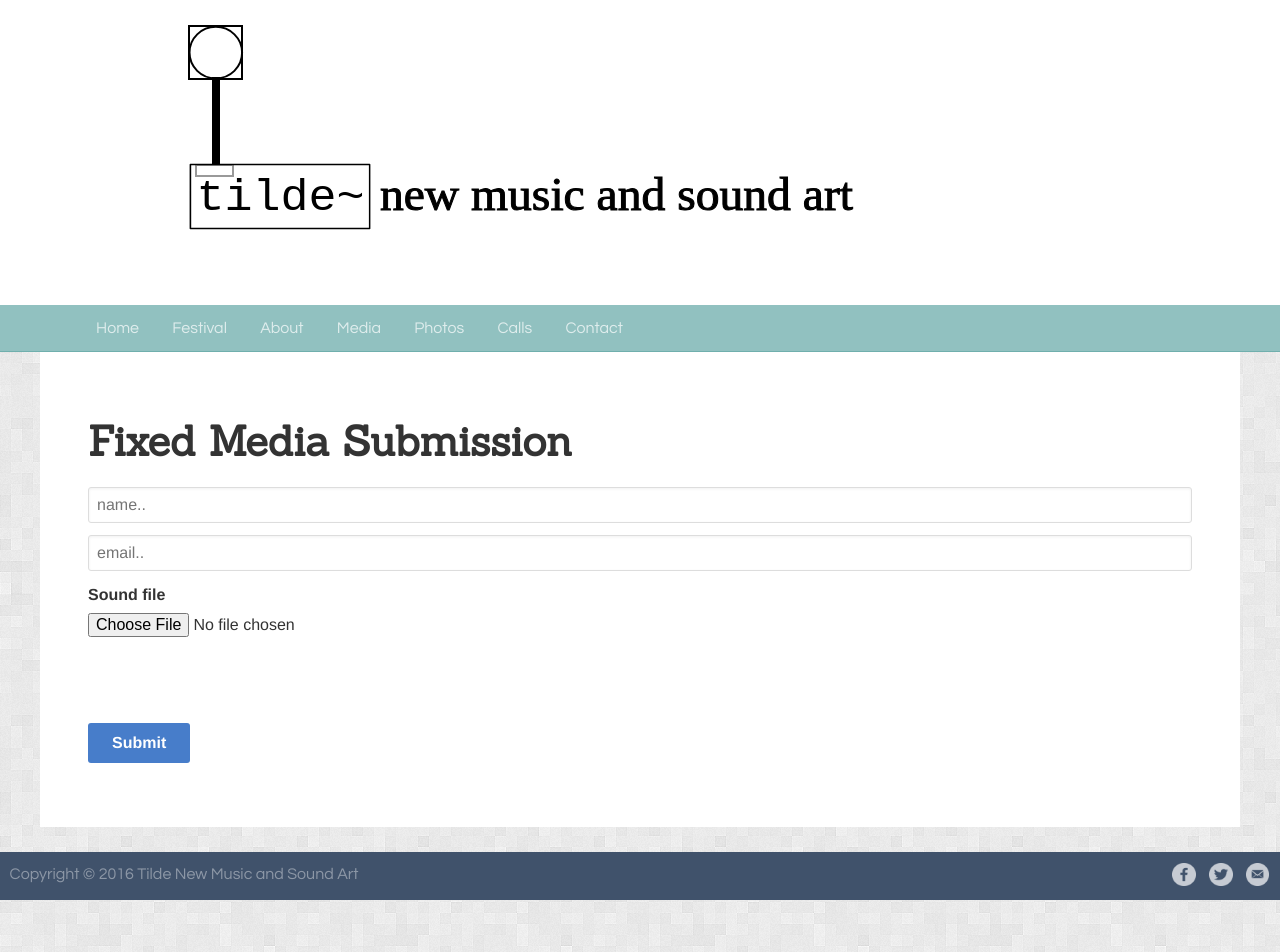
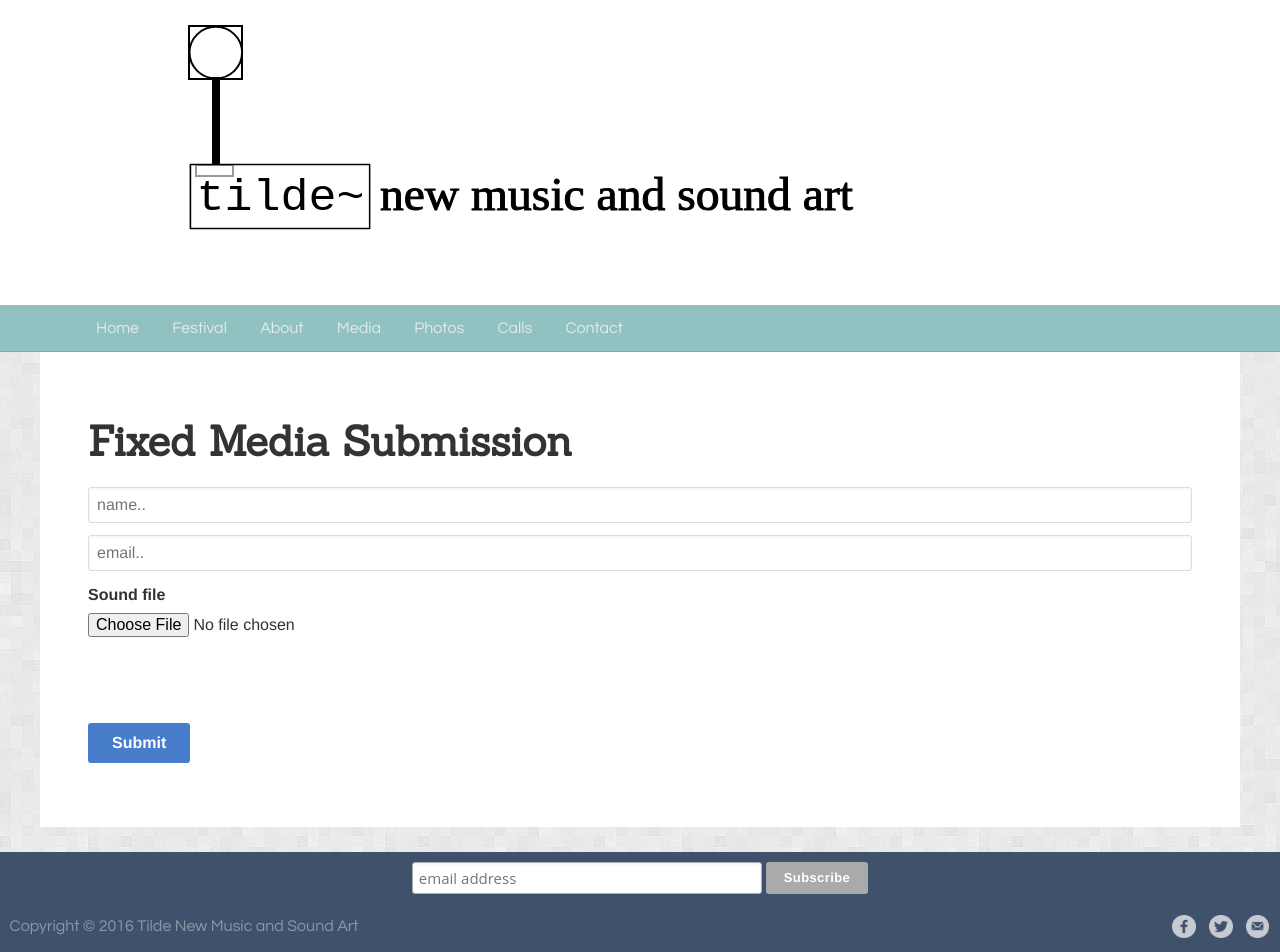
Before and after one commit to unclewalter/tilde-festival-website, a Jekyll site: the page built from pages/fixed-media.md, in a window 1280 px wide. Built offline with Jekyll 4.4.1, drawn with Linux system fonts in a browser that asks for light colours; a script that is not in the unit is left out.

Commit message:
Installing Mailchimp widget.

```diff
--- a/_includes/footer.html
+++ b/_includes/footer.html
@@ -1,16 +1,37 @@
+<div id="mc_embed_signup">
+  <form action="//tilde.us12.list-manage.com/subscribe/post?u=f7e04810a77975ae1f2673924&amp;id=7e9b43ae53" method="post" id="mc-embedded-subscribe-form" name="mc-embedded-subscribe-form" class="validate" target="_blank" novalidate>
+    <div id="mc_embed_signup_scroll">
+      <input type="email" value="" name="EMAIL" class="email" id="mce-EMAIL" placeholder="email address" required>
+      <!-- real people should not fill this in and expect good things - do not remove this or risk form bot signups-->
+      <div style="position: absolute; left: -5000px;" aria-hidden="true">
+        <input type="text" name="b_f7e04810a77975ae1f2673924_7e9b43ae53" tabindex="-1" value="">
+      </div>
+      <div class="clear">
+        <input type="submit" value="Subscribe" name="subscribe" id="mc-embedded-subscribe" class="button">
+      </div>
+    </div>
+  </form>
+</div>
+<!--End mc_embed_signup-->
 <footer class="site-footer">
   <span class="footer-copyright">Copyright © {{ 'now' | date: "%Y" }} Tilde New Music and Sound Art</span>
   <div class="footer-secondary-links">
     <ul class="footer-social">
-      <li><a href="https://www.facebook.com/tildenewmusic">
-        <img src="/assets/img/social/facebook.png" alt="Facebook">
-        </a></li>
-      <li><a href="https://twitter.com/tildenewmusic">
-        <img src="/assets/img/social/twitter.png" alt="Twitter">
-      </a></li>
-      <li><a href="mailto:info@tilde.net.au">
-        <img src="/assets/img/social/email.png" alt="Email">
-      </a></li>
+      <li>
+        <a href="https://www.facebook.com/tildenewmusic">
+          <img src="/assets/img/social/facebook.png" alt="Facebook">
+        </a>
+      </li>
+      <li>
+        <a href="https://twitter.com/tildenewmusic">
+          <img src="/assets/img/social/twitter.png" alt="Twitter">
+        </a>
+      </li>
+      <li>
+        <a href="mailto:info@tilde.net.au">
+          <img src="/assets/img/social/email.png" alt="Email">
+        </a>
+      </li>
     </ul>
   </div>
 </footer>
--- a/_sass/components/_components.scss
+++ b/_sass/components/_components.scss
@@ -6,3 +6,4 @@
 @import "featherlight";
 @import "featherlight.gallery";
 @import "photos";
+@import "mailchimp"
--- /dev/null
+++ b/_sass/components/_mailchimp.scss
@@ -0,0 +1,122 @@
+/* MailChimp Form Embed Code - Horizontal Super Slim - 12/16/2015 v10.7
+Adapted from: http://blog.heyimcat.com/universal-signup-form/ */
+
+#mc_embed_signup form {
+  text-align: center;
+  padding: 10px 0;
+}
+
+.mc-field-group {
+  display: inline-block;
+}
+
+/* positions input field horizontally */
+
+#mc_embed_signup {
+  input.email {
+    font-family: "Open Sans","Helvetica Neue",Arial,Helvetica,Verdana,sans-serif;
+    font-size: 15px;
+    border: 1px solid #ABB0B2;
+    -webkit-border-radius: 3px;
+    -moz-border-radius: 3px;
+    border-radius: 3px;
+    color: #343434;
+    background-color: #fff;
+    box-sizing: border-box;
+    height: 32px;
+    padding: 0 0.4em;
+    display: inline-block;
+    margin: 0;
+    max-width: 350px;
+    width: 100%;
+    vertical-align: top;
+  }
+  label {
+    display: block;
+    font-size: 16px;
+    padding-bottom: 10px;
+    font-weight: bold;
+  }
+  .clear {
+    display: inline-block;
+  }
+  .button {
+    font-size: 13px;
+    border: none;
+    -webkit-border-radius: 3px;
+    -moz-border-radius: 3px;
+    border-radius: 3px;
+    letter-spacing: 0.03em;
+    color: #fff;
+    background-color: #aaa;
+    box-sizing: border-box;
+    height: 32px;
+    line-height: 32px;
+    padding: 0 18px;
+    display: inline-block;
+    margin: 0;
+    transition: all 0.23s ease-in-out 0s;
+    &:hover {
+      background-color: #777;
+      cursor: pointer;
+    }
+  }
+  div {
+    &#mce-responses {
+      float: left;
+      top: -1.4em;
+      padding: 0 0.5em;
+      overflow: hidden;
+      width: 90%;
+      margin: 0 5%;
+      clear: both;
+    }
+    &.response {
+      margin: 1em 0;
+      padding: 1em 0.5em 0.5em 0;
+      font-weight: bold;
+      float: left;
+      top: -1.5em;
+      z-index: 1;
+      width: 80%;
+    }
+  }
+  #mce-error-response {
+    display: none;
+  }
+  #mce-success-response {
+    color: #529214;
+    display: none;
+  }
+  label.error {
+    display: block;
+    float: none;
+    width: auto;
+    margin-left: 1.05em;
+    text-align: left;
+    padding: 0.5em 0;
+  }
+  background: #40526b;
+  /*clear: left;*/
+  font: 14px Helvetica, Arial, sans-serif;
+  /*width: 100%;*/
+}
+
+/* positions button horizontally in line with input */
+
+@media (max-width: 768px) {
+  #mc_embed_signup {
+    input.email {
+      width: 100%;
+      margin-bottom: 5px;
+    }
+    .clear {
+      display: block;
+      width: 100%;
+    }
+    .button {
+      width: 100%;
+      margin: 0;
+    }
+  }
+}
```
